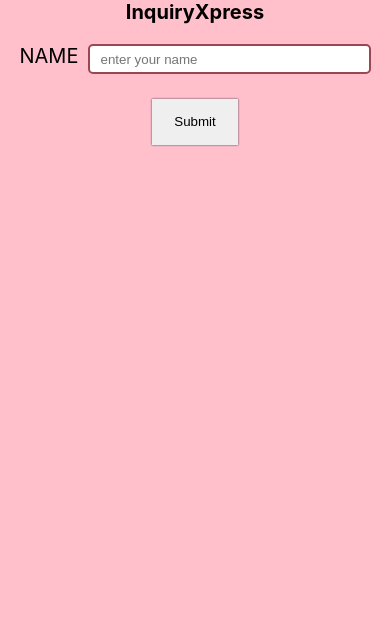
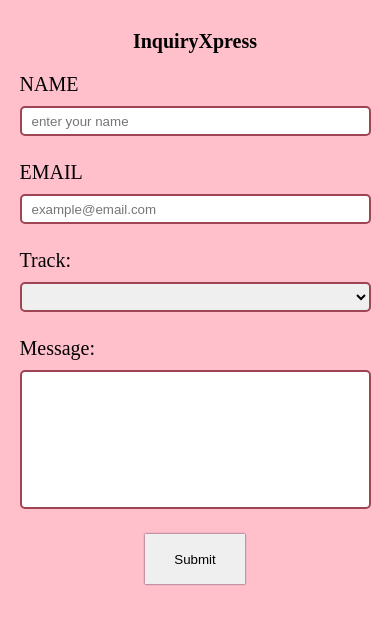
Before and after one commit to veiled-coder/inquiryXpress, a React (Create React App) app: page / in a window 390 px wide. Shown: the top 624 px of the page. Built offline with nearby package versions, Linux system fonts and the light colour scheme.

Commit message:
added all input fields

```diff
--- a/src/App.css
+++ b/src/App.css
@@ -5,4 +5,5 @@
   display: flex;
   flex-direction: column;
   align-items: center;
+  padding-top: 3rem;
 }
--- a/src/components/Form.js
+++ b/src/components/Form.js
@@ -25,7 +25,7 @@ function Form() {
   const [failure, setFailure] = useState(false);
 
   async function submission(data) {
-    let new_data = { ...data, id: nanoid()};
+    let new_data = { ...data, id: nanoid() };
     const response = await axios.post(
       "https://my-json-server.typicode.com/tundeojediran/contacts-api-server/inquiries",
       new_data
@@ -81,8 +81,65 @@ function Form() {
           </p>
         </div>
       </div>
+      {/* EMAIL */}
+      <div className="form-group">
+        <label htmlFor="email">EMAIL</label>
+        <div className="form-group_input">
+          <input
+            className="inputfield"
+            id="email"
+            type="email"
+            placeholder="example@email.com"
+            {...register("email", {
+              required: "Enter your email address",
+              pattern: {
+                value: /^[A-Z0-9._%+-]+@[A-Z0-9.-]+\.[A-Z]{2,}$/i,
+                message: "Email should be in the correct format",
+              },
+            })}
+          />
+          <p className="errormessage">
+            {errors.email ? errors.email.message : ""}
+          </p>
+        </div>
+      </div>
+      {/* SUBJECT */}
+      <div className="form-group">
+        <label for="selectInput">Track:</label>
+        <div className="form-group_input">
+          <select
+            id="selectInput"
+            name="selectInput"
+            {...register("subject", { required: "Choose a track" })}
+          >
+            <option value="option1">Frontend development</option>
+            <option value="option2">Backend development</option>
+            <option value="option3">Full-stack development</option>
+          </select>
+          <p className="errormessage">
+            {errors.subject ? errors.subject.message : ""}
+          </p>
+        </div>
+      </div>
+      {/* TEXTAREA */}
+      <div className="form-group">
+        <label for="message">Message:</label>
+        <div className="form-group_input">
+          <textarea
+            id="message"
+            name="message"
+            rows="9"
+            {...register("message", { required: "kindly write us a message" })}
+          ></textarea>
+          <p className="errormessage">
+            {errors.message ? errors.message.message : ""}
+          </p>
+        </div>
+      </div>
       {/* SUBMIT BUUTTON */}
-      <button type="submit">{isSubmitting ? "Submitting..." : "Submit"}</button>
+      <button type="submit">
+        {isSubmitting ? <p className="load-spinner"></p> : "Submit"}
+      </button>
     </form>
   );
 }
--- a/src/index.css
+++ b/src/index.css
@@ -1,12 +1,3 @@
-body {
-  margin: 0;
-  font-family: -apple-system, BlinkMacSystemFont, 'Segoe UI', 'Roboto', 'Oxygen',
-    'Ubuntu', 'Cantarell', 'Fira Sans', 'Droid Sans', 'Helvetica Neue',
-    sans-serif;
-  -webkit-font-smoothing: antialiased;
-  -moz-osx-font-smoothing: grayscale;
-  box-sizing: border-box;
-}
 
 code {
   font-family: source-code-pro, Menlo, Monaco, Consolas, 'Courier New',
--- a/src/styles/form.css
+++ b/src/styles/form.css
@@ -22,9 +22,10 @@
   flex-direction: column;
   align-items: flex-start;
 }
-.form-group_input .inputfield {
+.form-group_input .inputfield,
+select {
   width: 100%;
-  height: 3rem;
+  height: 4rem;
   border-radius: 0.5rem;
   border-color: transparent;
   border: solid 2px rgb(158, 69, 84);
@@ -36,8 +37,55 @@
 }
 
 button {
-  padding: 1em 1.5em;
+  width: 10rem;
+  height: 5rem;
   border-color: transparent;
-  box-shadow: 0 0 2px .1px rgba(8, 8, 48, 0.798);
-
+  box-shadow: 0 0 2px 0.1px rgba(8, 8, 48, 0.798);
+  text-align: center;
+  position: relative;
 }
+textarea {
+  width: 100%;
+  border-radius: 0.5rem;
+  border-color: transparent;
+  border: solid 2px rgb(158, 69, 84);
+  resize: none;
+  margin-bottom: 1rem;
+}
+@keyframes spinner {
+  0% {
+    transform: rotate(0deg);
+  }
+  100% {
+    transform: rotate(360deg);
+  }
+}
+.load-spinner {
+  width: 25px;
+  height: 25px;
+  border-radius: 50%;
+  border: 5px solid red;
+  border-top: 5px solid green;
+  border-bottom: 5px solid blue;
+  animation: spinner 0.5s linear infinite;
+  text-align: center;
+  position: absolute;
+  top: 0;
+  left: 0;
+  right: 0;
+  bottom: 0;
+  margin: auto;
+}
+@media (max-width: 425px) {
+  .form-group {
+    flex-direction: column;
+  }
+  .form-group label {
+    align-self: flex-start;
+    margin-bottom: 1rem;
+  }
+  .form-group_input .inputfield,
+  select {
+    height: 3rem;
+  }
+}
```
